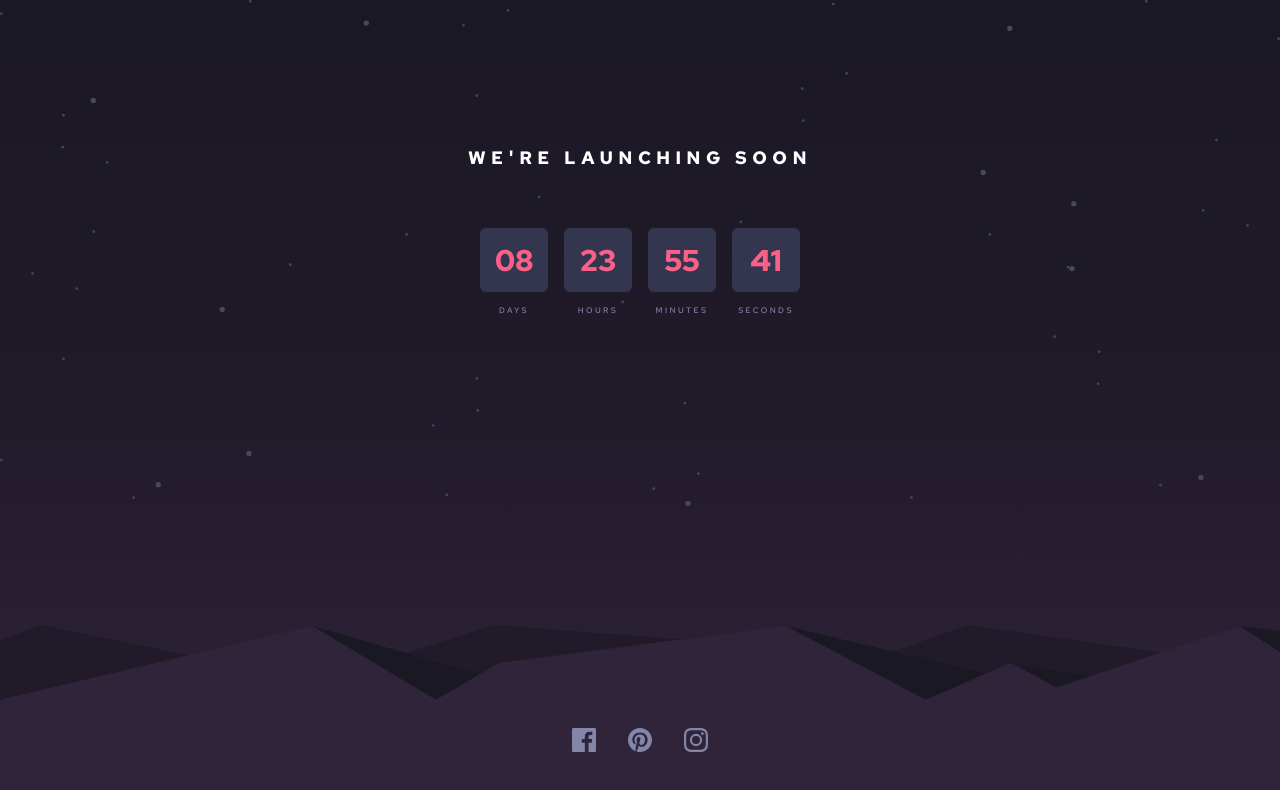
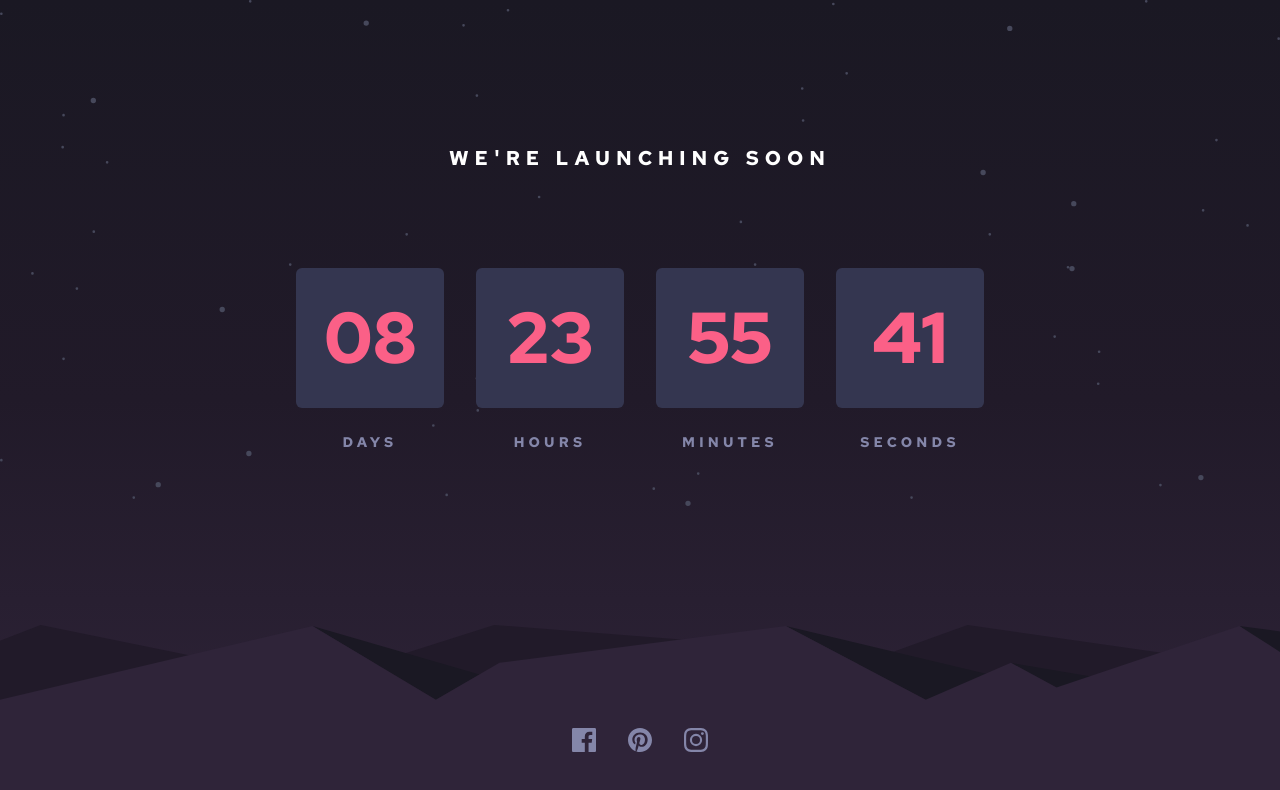
Before and after one commit to lucasweidas/launch-countdown-timer-fm, a Next.js app: page / in a window 1280 px wide. Shown: the top 790 px of the page. Built offline with nearby package versions, Linux system fonts and the light colour scheme.

Commit message:
finish base style for large devices

```diff
--- a/app/page.tsx
+++ b/app/page.tsx
@@ -1,47 +1,15 @@
+import { Countdown } from '@/components/Countdown';
 import Link from 'next/link';
 
 export default function Home() {
   return (
     <div className="flex flex-col justify-between min-h-screen items-center px-6">
       <main className="pt-36">
-        <div className="flex flex-col items-center gap-14">
-          <h1 className="text-lg font-bold text-white uppercase tracking-[0.3em] text-center">
+        <div className="flex flex-col items-center gap-14 md:gap-24">
+          <h1 className="text-lg font-bold text-white uppercase tracking-[0.3em] text-center md:text-xl">
             We&apos;re launching soon
           </h1>
-          <div className="grid grid-cols-2 gap-4 xs:grid-cols-4">
-            <div className="flex flex-col gap-3 items-center">
-              <div className="flex items-center justify-center w-[4.25rem] h-16 bg-indigo-700 rounded-md">
-                <span className="font-bold text-rose-300 text-3xl">08</span>
-              </div>
-              <span className="uppercase text-indigo-400 text-[0.5rem] font-medium tracking-[0.3em]">
-                days
-              </span>
-            </div>
-            <div className="flex flex-col gap-3 items-center">
-              <div className="flex items-center justify-center w-[4.25rem] h-16 bg-indigo-700 rounded-md">
-                <span className="font-bold text-rose-300 text-3xl">23</span>
-              </div>
-              <span className="uppercase text-indigo-400 text-[0.5rem] font-medium tracking-[0.3em]">
-                hours
-              </span>
-            </div>
-            <div className="flex flex-col gap-3 items-center">
-              <div className="flex items-center justify-center w-[4.25rem] h-16 bg-indigo-700 rounded-md">
-                <span className="font-bold text-rose-300 text-3xl">55</span>
-              </div>
-              <span className="uppercase text-indigo-400 text-[0.5rem] font-medium tracking-[0.3em]">
-                minutes
-              </span>
-            </div>
-            <div className="flex flex-col gap-3 items-center">
-              <div className="flex items-center justify-center w-[4.25rem] h-16 bg-indigo-700 rounded-md">
-                <span className="font-bold text-rose-300 text-3xl">41</span>
-              </div>
-              <span className="uppercase text-indigo-400 text-[0.5rem] font-medium tracking-[0.3em]">
-                seconds
-              </span>
-            </div>
-          </div>
+          <Countdown />
         </div>
       </main>
       <footer className="py-12">
--- /dev/null
+++ b/components/Countdown.tsx
@@ -0,0 +1,39 @@
+'use client';
+
+import { useState } from 'react';
+
+interface TimerBoxProps {
+  time: number;
+  label: string;
+}
+
+export function Countdown() {
+  const [days, setDays] = useState(8);
+  const [hours, setHours] = useState(23);
+  const [minutes, setMinutes] = useState(55);
+  const [seconds, setSeconds] = useState(41);
+
+  return (
+    <div className="grid grid-cols-2 gap-4 xs:grid-cols-4 md:gap-8">
+      <TimerBox time={days} label="days" />
+      <TimerBox time={hours} label="hours" />
+      <TimerBox time={minutes} label="minutes" />
+      <TimerBox time={seconds} label="seconds" />
+    </div>
+  );
+}
+
+function TimerBox({ time, label }: TimerBoxProps) {
+  return (
+    <div className="flex flex-col gap-3 items-center md:gap-6">
+      <div className="flex items-center justify-center w-[4.25rem] h-16 bg-indigo-700 rounded-md md:w-[9.25rem] md:h-[8.75rem]">
+        <span className="font-bold text-rose-300 text-3xl md:text-7xl">
+          {time.toString().padStart(2, '0')}
+        </span>
+      </div>
+      <span className="uppercase text-indigo-400 text-[0.5rem] font-bold tracking-[0.3em] md:text-sm">
+        {label}
+      </span>
+    </div>
+  );
+}
```
